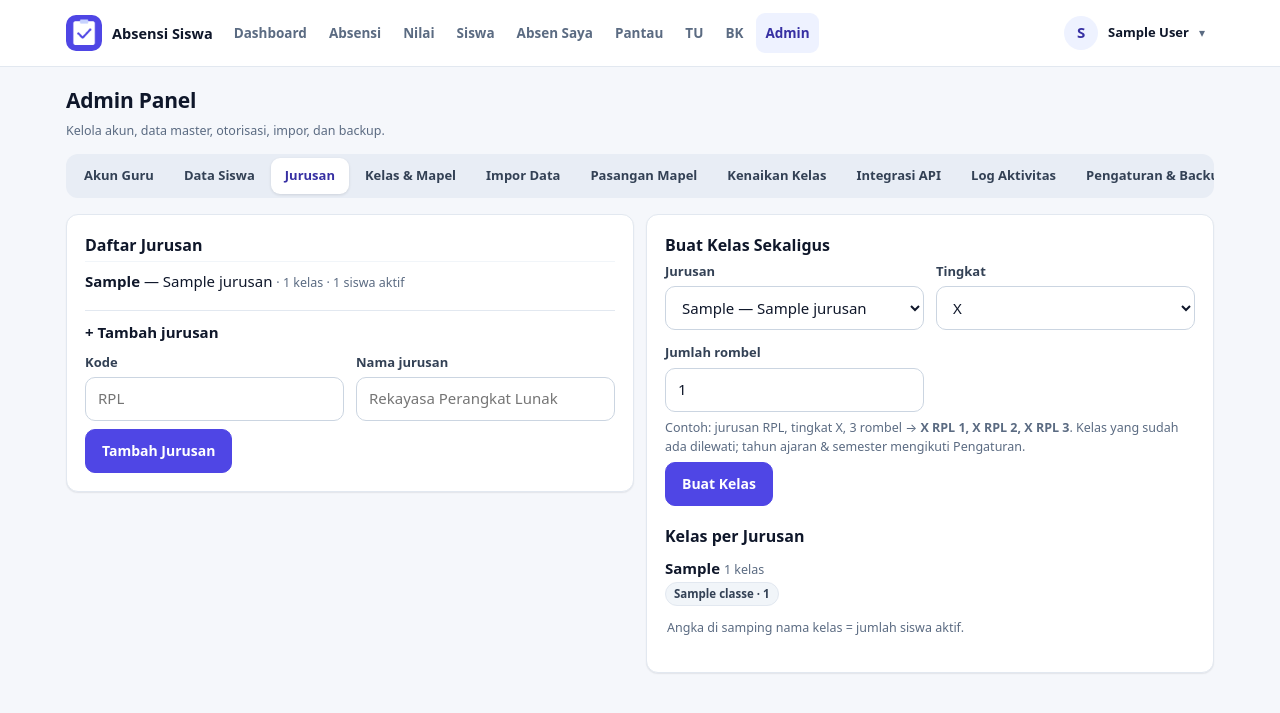
After one commit to andieawan/absensi-siswa.smkibu, a Laravel app: page /admin/jurusan in a window 1280 px wide. The commit adds this page. Shown: the top 713 px of the page. Run offline with Laravel 12, Linux system fonts and the light colour scheme; a user stored in the database is signed in; tables that the repository leaves empty hold one stand-in row (values such as "Sample post").

Commit message:
Menu Jurusan: daftar jurusan, buat kelas massal, dropdown jurusan di kelas
Co-Authored-By: Claude Sonnet 5.5 <noreply@anthropic.com>
Claude-Session: https://claude.ai/code/session_01BLrtzPwxdv7zCStcgusDor

```diff
--- /dev/null
+++ b/app/Http/Controllers/Admin/MajorController.php
@@ -0,0 +1,138 @@
+<?php
+
+namespace App\Http\Controllers\Admin;
+
+use App\Exceptions\UserError;
+use App\Http\Controllers\Controller;
+use App\Models\Jurusan;
+use App\Models\SchoolClass;
+use App\Models\SchoolSetting;
+use App\Services\Audit;
+use App\Support\DbUpdate;
+use Illuminate\Http\Request;
+use Illuminate\Support\Facades\DB;
+
+/** Jurusan: daftar kode+nama, pembuatan kelas massal per tingkat/jurusan. */
+class MajorController extends Controller
+{
+    public const TINGKAT = ['X', 'XI', 'XII'];
+
+    private function ready(): void
+    {
+        if (! DbUpdate::jurusanReady()) {
+            throw new UserError('Fitur ini butuh pembaruan database: Admin → Pengaturan → Perbarui Database Sekarang.');
+        }
+    }
+
+    private function kode(Request $r, ?int $ignore = null): array
+    {
+        $d = $r->validate([
+            'kode' => ['required', 'string', 'max:32', 'regex:/^[A-Za-z0-9][A-Za-z0-9 \-\/]*$/'],
+            'nama' => 'required|string|max:191',
+        ], ['kode.regex' => 'Kode hanya huruf/angka (boleh spasi, - atau /).']);
+        $d['kode'] = mb_strtoupper(trim($d['kode']));
+        $d['nama'] = trim($d['nama']);
+        if (Jurusan::where('kode', $d['kode'])->when($ignore, fn ($q) => $q->where('id', '!=', $ignore))->exists()) {
+            throw new UserError("Kode {$d['kode']} sudah ada.");
+        }
+
+        return $d;
+    }
+
+    public function index()
+    {
+        $ready = DbUpdate::jurusanReady();
+        $classes = SchoolClass::withCount(['students as aktif_count' => fn ($q) => $q->where('status', 'aktif')])->orderBy('name')->get();
+        $byCode = $classes->groupBy(fn ($c) => mb_strtoupper(trim((string) $c->jurusan)));
+        $majors = $ready ? Jurusan::orderBy('kode')->get() : collect();
+        $known = $majors->pluck('kode')->map(fn ($k) => mb_strtoupper($k))->all();
+        $unknown = $byCode->keys()->filter(fn ($k) => $k !== '' && ! in_array($k, $known, true))->values();
+
+        return view('admin.majors', [
+            'ready' => $ready, 'majors' => $majors, 'byCode' => $byCode, 'unknown' => $unknown,
+            'noMajor' => $byCode->get('', collect()), 'tingkat' => self::TINGKAT,
+        ]);
+    }
+
+    public function store(Request $request)
+    {
+        $this->ready();
+        $d = $this->kode($request);
+        Jurusan::create($d);
+        Audit::log('Tambah Jurusan', 'Data Master', $this->me()->nama, "{$d['kode']} — {$d['nama']}");
+
+        return back()->with('success', "Jurusan {$d['kode']} ditambahkan.");
+    }
+
+    public function update(Request $request, Jurusan $jurusan)
+    {
+        $this->ready();
+        $d = $this->kode($request, $jurusan->id);
+        $old = $jurusan->kode;
+        DB::transaction(function () use ($jurusan, $d, $old) {
+            $jurusan->update($d);
+            if (mb_strtoupper($old) !== $d['kode'] || $old !== $d['kode']) {
+                SchoolClass::whereRaw('upper(trim(jurusan)) = ?', [mb_strtoupper($old)])->update(['jurusan' => $d['kode']]);
+            }
+        });
+        Audit::log('Ubah Jurusan', 'Data Master', $this->me()->nama, "$old → {$d['kode']} — {$d['nama']}");
+
+        return back()->with('success', "Jurusan {$d['kode']} diperbarui.");
+    }
+
+    public function destroy(Jurusan $jurusan)
+    {
+        $this->ready();
+        $n = SchoolClass::whereRaw('upper(trim(jurusan)) = ?', [mb_strtoupper($jurusan->kode)])->count();
+        if ($n > 0) {
+            throw new UserError("Jurusan {$jurusan->kode} masih dipakai $n kelas. Pindahkan kelasnya dulu.");
+        }
+        $jurusan->delete();
+        Audit::log('Hapus Jurusan', 'Data Master', $this->me()->nama, $jurusan->kode);
+
+        return back()->with('success', "Jurusan {$jurusan->kode} dihapus.");
+    }
+
+    /** Daftarkan kode jurusan yang sudah dipakai kelas tetapi belum ada di daftar. */
+    public function sync()
+    {
+        $this->ready();
+        $have = Jurusan::pluck('kode')->map(fn ($k) => mb_strtoupper($k))->all();
+        $n = 0;
+        foreach (SchoolClass::whereNotNull('jurusan')->pluck('jurusan')->map(fn ($j) => trim((string) $j))->filter()->unique(fn ($j) => mb_strtoupper($j)) as $k) {
+            if (! in_array(mb_strtoupper($k), $have, true)) {
+                Jurusan::create(['kode' => mb_strtoupper($k), 'nama' => $k]);
+                $n++;
+            }
+        }
+        if ($n) {
+            Audit::log('Sinkron Jurusan', 'Data Master', $this->me()->nama, "$n kode ditambahkan dari kelas");
+        }
+
+        return back()->with('success', $n ? "$n jurusan ditambahkan dari data kelas." : 'Semua jurusan di data kelas sudah terdaftar.');
+    }
+
+    /** Buat banyak kelas sekaligus: "{tingkat} {kode} {no}", mis. X RPL 1..3. Kelas yang sudah ada dilewati. */
+    public function makeClasses(Request $request)
+    {
+        $this->ready();
+        $d = $request->validate(['jurusan_id' => 'required|integer|exists:jurusan,id', 'tingkat' => 'required|in:'.implode(',', self::TINGKAT), 'jumlah' => 'required|integer|min:1|max:20']);
+        $m = Jurusan::findOrFail($d['jurusan_id']);
+        $s = SchoolSetting::current();
+        $exist = SchoolClass::pluck('name')->map(fn ($n) => mb_strtolower(preg_replace('/\s+/u', ' ', trim($n))))->all();
+        $made = [];
+        for ($i = 1; $i <= (int) $d['jumlah']; $i++) {
+            $name = "{$d['tingkat']} {$m->kode} $i";
+            if (in_array(mb_strtolower($name), $exist, true)) {
+                continue;
+            }
+            SchoolClass::create(['name' => $name, 'jurusan' => $m->kode, 'tahun_ajaran' => $s->tahun_ajaran, 'semester' => $s->semester]);
+            $made[] = $name;
+        }
+        if ($made) {
+            Audit::log('Buat Kelas Massal', 'Data Master', $this->me()->nama, implode(', ', $made));
+        }
+
+        return back()->with('success', $made ? count($made).' kelas dibuat: '.implode(', ', $made).'.' : 'Semua kelas tersebut sudah ada; tidak ada yang ditambahkan.');
+    }
+}
--- a/app/Http/Controllers/Admin/MasterController.php
+++ b/app/Http/Controllers/Admin/MasterController.php
@@ -16,7 +16,11 @@ class MasterController extends Controller
 
     public function index()
     {
-        return view('admin.master', ['classes' => SchoolClass::withCount('students')->orderBy('name')->get(), 'subjects' => Subject::orderBy('name')->get()]);
+        $majorOpts = \App\Support\DbUpdate::jurusanReady()
+            ? \App\Models\Jurusan::orderBy('kode')->get()->mapWithKeys(fn ($m) => [$m->kode => $m->kode.($m->nama !== $m->kode ? ' — '.$m->nama : '')])->all()
+            : null;
+
+        return view('admin.master', ['classes' => SchoolClass::withCount('students')->orderBy('jurusan')->orderBy('name')->get(), 'subjects' => Subject::orderBy('name')->get(), 'majorOpts' => $majorOpts]);
     }
 
     public function storeClass(Request $request)
--- /dev/null
+++ b/app/Models/Jurusan.php
@@ -0,0 +1,12 @@
+<?php
+
+namespace App\Models;
+
+use Illuminate\Database\Eloquent\Model;
+
+class Jurusan extends Model
+{
+    protected $table = 'jurusan';
+    public $timestamps = false;
+    protected $guarded = [];
+}
--- a/app/Support/DbUpdate.php
+++ b/app/Support/DbUpdate.php
@@ -93,4 +93,15 @@ class DbUpdate
 
         return $ok;
     }
+
+    /** Daftar jurusan (tabel `jurusan`) siap dipakai. */
+    public static function jurusanReady(): bool
+    {
+        static $ok = null;
+        if ($ok === null || app()->runningUnitTests()) {
+            $ok = \Illuminate\Support\Facades\Schema::hasTable('jurusan');
+        }
+
+        return $ok;
+    }
 }
--- a/resources/views/admin/_tabs.blade.php
+++ b/resources/views/admin/_tabs.blade.php
@@ -1,6 +1,6 @@
 <div class="head"><div><h1>Admin Panel</h1><small>Kelola akun, data master, otorisasi, impor, dan backup.</small></div>
     <div class="seg seg-scroll" role="navigation" aria-label="Bagian Admin Panel">
-        @foreach(['admin.teachers' => 'Akun Guru', 'admin.students' => 'Data Siswa', 'admin.master' => 'Kelas & Mapel', 'admin.import' => 'Impor Data', 'admin.pairings' => 'Pasangan Mapel', 'admin.promotion' => 'Kenaikan Kelas', 'admin.api' => 'Integrasi API', 'admin.logs' => 'Log Aktivitas', 'admin.settings' => 'Pengaturan & Backup'] as $r => $l)
+        @foreach(['admin.teachers' => 'Akun Guru', 'admin.students' => 'Data Siswa', 'admin.majors' => 'Jurusan', 'admin.master' => 'Kelas & Mapel', 'admin.import' => 'Impor Data', 'admin.pairings' => 'Pasangan Mapel', 'admin.promotion' => 'Kenaikan Kelas', 'admin.api' => 'Integrasi API', 'admin.logs' => 'Log Aktivitas', 'admin.settings' => 'Pengaturan & Backup'] as $r => $l)
             <a href="{{ route($r) }}" @class(['on' => request()->routeIs($r.'*') || ($r === 'admin.import' && request()->routeIs('admin.hardcopy*'))])>{{ $l }}</a>
         @endforeach
     </div>
--- /dev/null
+++ b/resources/views/admin/majors.blade.php
@@ -0,0 +1,71 @@
+@extends('layouts.app', ['title' => 'Jurusan'])
+@section('content')
+@include('admin._tabs')
+@if(! $ready)
+    <div class="alert alert-warn"><span class="alert-ic" aria-hidden="true">!</span><span class="alert-txt">Fitur ini butuh pembaruan database. Buka <a href="{{ route('admin.settings') }}">Pengaturan → Perbarui Database Sekarang</a>.</span></div>
+@else
+@if($unknown->isNotEmpty())
+<div class="alert alert-warn"><span class="alert-ic" aria-hidden="true">!</span><span class="alert-txt">Ada kode jurusan di data kelas yang belum terdaftar: <b>{{ $unknown->implode(', ') }}</b>.
+    <form method="post" action="{{ route('admin.majors.sync') }}" class="inline">@csrf<button class="btn btn-sm">Daftarkan otomatis</button></form></span></div>
+@endif
+
+<div class="grid g2" style="align-items:start">
+    <div class="card"><h2>Daftar Jurusan</h2>
+        @forelse($majors as $m)
+            @php($cls = $byCode->get(mb_strtoupper($m->kode), collect()))
+            <details style="border-top:1px solid var(--line2);padding:8px 0">
+                <summary style="cursor:pointer"><b>{{ $m->kode }}</b>@if($m->nama !== $m->kode) — {{ $m->nama }}@endif <small class="mut">· {{ $cls->count() }} kelas · {{ $cls->sum('aktif_count') }} siswa aktif</small></summary>
+                <form method="post" action="{{ route('admin.majors.update', $m) }}" style="margin-top:8px">@csrf @method('PUT')
+                    <div class="fields">
+                        <div><label>Kode</label><input type="text" name="kode" value="{{ $m->kode }}" maxlength="32" required></div>
+                        <div><label>Nama jurusan</label><input type="text" name="nama" value="{{ $m->nama }}" maxlength="191" required></div>
+                    </div>
+                    <p class="hint" style="margin:6px 0">Mengubah kode ikut mengubah jurusan di semua kelas terkait.</p>
+                    <button class="btn btn-sm btn-pri">Simpan</button>
+                </form>
+                <form method="post" action="{{ route('admin.majors.destroy', $m) }}" class="inline" style="margin-top:8px" data-confirm="Hapus jurusan {{ $m->kode }}? Hanya bisa bila tidak dipakai kelas.">@csrf @method('DELETE')<button class="btn btn-sm btn-danger">Hapus jurusan</button></form>
+            </details>
+        @empty
+            <p class="empty">Belum ada jurusan. Tambahkan di bawah.</p>
+        @endforelse
+        <details open style="border-top:1px solid var(--line);padding-top:10px;margin-top:8px"><summary style="cursor:pointer;font-weight:700">+ Tambah jurusan</summary>
+            <form method="post" action="{{ route('admin.majors.store') }}" style="margin-top:8px">@csrf
+                <div class="fields">
+                    <div><label>Kode</label><input type="text" name="kode" value="{{ old('kode') }}" placeholder="RPL" maxlength="32" required></div>
+                    <div><label>Nama jurusan</label><input type="text" name="nama" value="{{ old('nama') }}" placeholder="Rekayasa Perangkat Lunak" maxlength="191" required></div>
+                </div>
+                <button class="btn btn-pri" style="margin-top:8px">Tambah Jurusan</button>
+            </form></details>
+    </div>
+
+    <div class="card"><h2>Buat Kelas Sekaligus</h2>
+        @if($majors->isEmpty())
+            <p class="hint">Tambahkan jurusan dulu.</p>
+        @else
+        <form method="post" action="{{ route('admin.majors.classes') }}">@csrf
+            <div class="fields">
+                <div><label>Jurusan</label>@include('partials.select', ['name' => 'jurusan_id', 'options' => $majors->mapWithKeys(fn ($m) => [$m->id => $m->kode.' — '.$m->nama])->all(), 'selected' => ''])</div>
+                <div><label>Tingkat</label>@include('partials.select', ['name' => 'tingkat', 'options' => array_combine($tingkat, $tingkat), 'selected' => 'X'])</div>
+                <div><label>Jumlah rombel</label><input type="number" name="jumlah" value="1" min="1" max="20" required></div>
+            </div>
+            <p class="hint" style="margin:6px 0">Contoh: jurusan RPL, tingkat X, 3 rombel → <b>X RPL 1, X RPL 2, X RPL 3</b>. Kelas yang sudah ada dilewati; tahun ajaran & semester mengikuti Pengaturan.</p>
+            <button class="btn btn-pri">Buat Kelas</button>
+        </form>
+        @endif
+        <h2 style="margin-top:18px">Kelas per Jurusan</h2>
+        @foreach($majors as $m)
+            @php($cls = $byCode->get(mb_strtoupper($m->kode), collect()))
+            <p style="margin:8px 0 2px"><b>{{ $m->kode }}</b> <small class="mut">{{ $cls->count() }} kelas</small></p>
+            <div class="row" style="gap:4px 6px;flex-wrap:wrap">
+                @forelse($cls as $c)<span class="badge">{{ $c->name }} · {{ $c->aktif_count }}</span>@empty<small class="mut">belum ada kelas</small>@endforelse
+            </div>
+        @endforeach
+        @if($noMajor->isNotEmpty())
+            <p style="margin:12px 0 2px"><b>Tanpa jurusan</b> <small class="mut">{{ $noMajor->count() }} kelas — atur di <a href="{{ route('admin.master') }}">Kelas & Mapel</a></small></p>
+            <div class="row" style="gap:4px 6px;flex-wrap:wrap">@foreach($noMajor as $c)<span class="badge">{{ $c->name }} · {{ $c->aktif_count }}</span>@endforeach</div>
+        @endif
+        <p class="hint" style="margin-top:12px">Angka di samping nama kelas = jumlah siswa aktif.</p>
+    </div>
+</div>
+@endif
+@endsection
--- a/routes/web.php
+++ b/routes/web.php
@@ -156,6 +156,13 @@ Route::middleware(['auth', 'auth.session'])->group(function () {
         Route::post('/mapel', [Admin\MasterController::class, 'storeSubject'])->name('subjects.store');
         Route::put('/mapel/{subject}', [Admin\MasterController::class, 'updateSubject'])->name('subjects.update');
 
+        Route::get('/jurusan', [Admin\MajorController::class, 'index'])->name('majors');
+        Route::post('/jurusan', [Admin\MajorController::class, 'store'])->name('majors.store');
+        Route::post('/jurusan/sinkron', [Admin\MajorController::class, 'sync'])->name('majors.sync');
+        Route::post('/jurusan/kelas', [Admin\MajorController::class, 'makeClasses'])->name('majors.classes');
+        Route::put('/jurusan/{jurusan}', [Admin\MajorController::class, 'update'])->name('majors.update');
+        Route::delete('/jurusan/{jurusan}', [Admin\MajorController::class, 'destroy'])->name('majors.destroy');
+
         Route::get('/pasangan', [Admin\PairingController::class, 'index'])->name('pairings');
         Route::post('/pasangan', [Admin\PairingController::class, 'store'])->name('pairings.store');
         Route::delete('/pasangan', [Admin\PairingController::class, 'destroy'])->name('pairings.destroy');
```
Also changed, not shown: resources/views/admin/master.blade.php (+13 -3 lines), tests/Feature/MajorTest.php (added, +67 -0 lines), README.md, database/migrations/2026_10_08_000100_add_jurusan.php (added).
